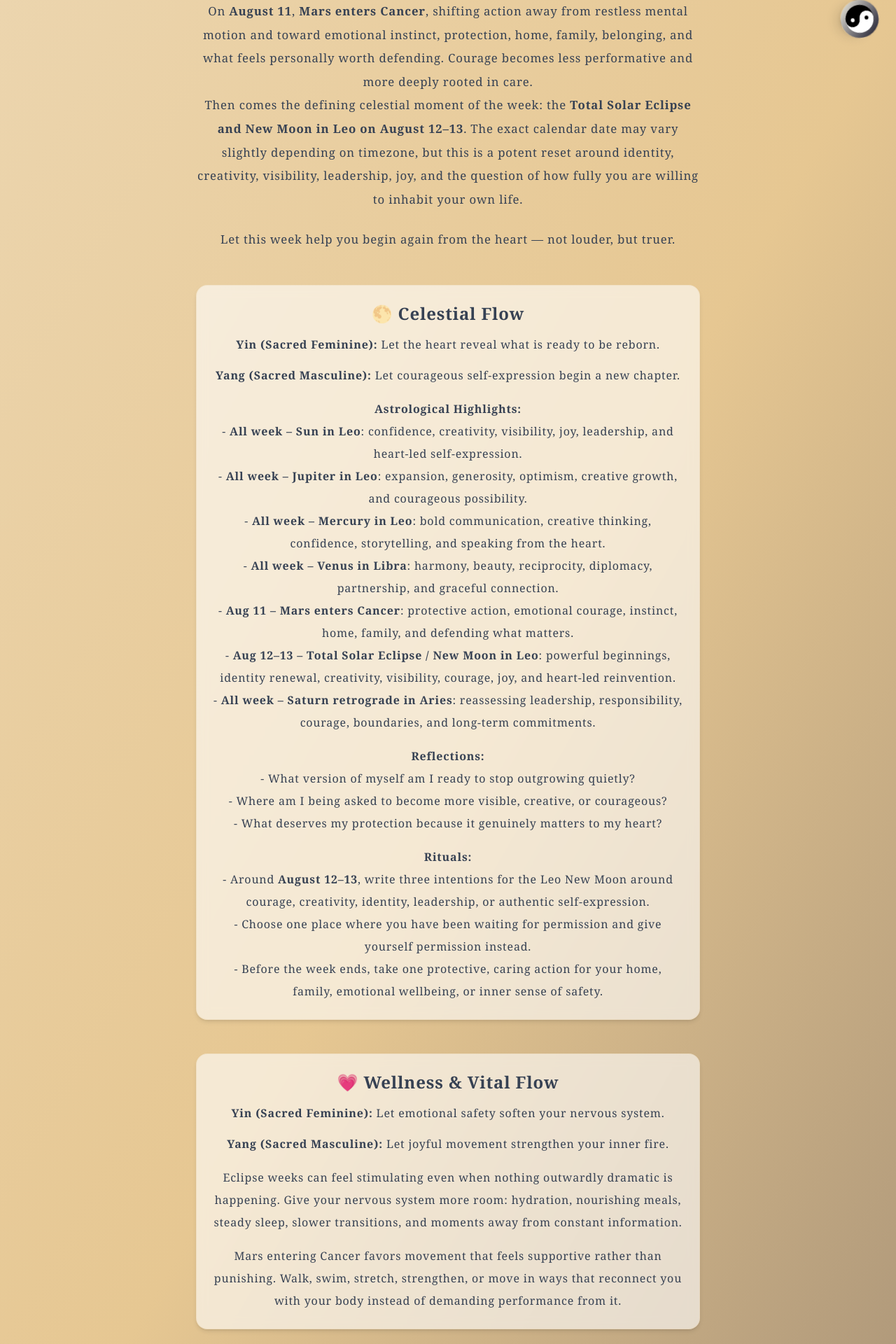
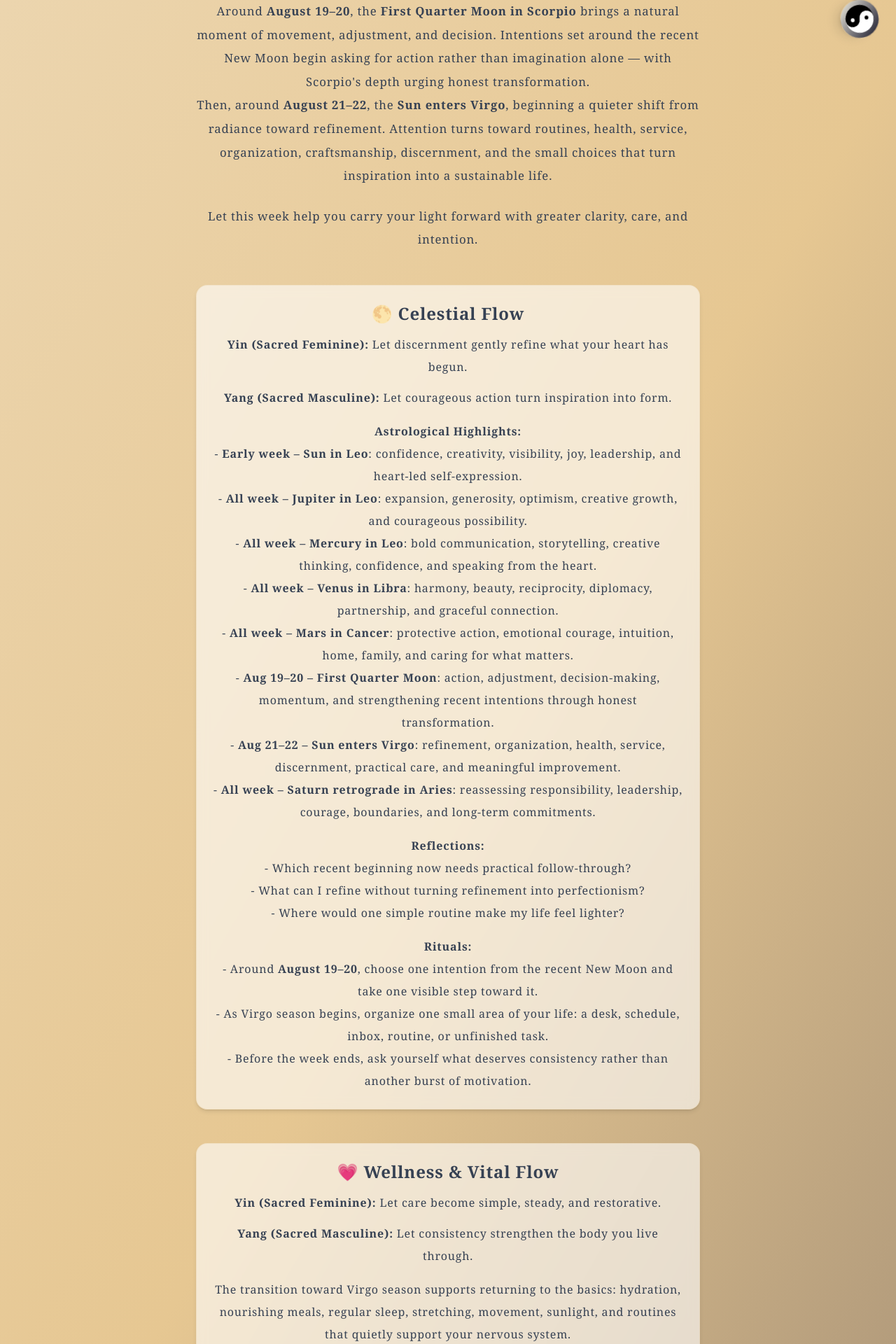
Before and after one commit to rajinipreethajohn/360-harmony-hub, a Next.js app: page /newsletter in a window 1280 px wide. Shown: the part 673-2593 px from the top of the page at 70% size. Built offline with nearby package versions, Linux system fonts and the light colour scheme.

Commit message:
'Aug 17-23'

```diff
--- a/app/newsletter/page.tsx
+++ b/app/newsletter/page.tsx
@@ -62,7 +62,7 @@ export default function NewsletterPage() {
         </h1>
 
         <h2 className="text-2xl font-serif text-gray-800 mb-1">
-          August 10 – August 16, 2026
+          August 17 – August 23, 2026
         </h2>
 
         <p className="italic text-sm text-gray-600 tracking-wide my-6">
@@ -73,8 +73,8 @@ export default function NewsletterPage() {
         <p className="italic text-lg text-gray-700">
           Theme:{" "}
           <b>
-            Radiant Beginnings and Emotional Courage — Leo Eclipse Renewal,
-            Cancer Action, and Heart-Led Becoming
+            Radiance Into Refinement — Leo Courage, Virgo Clarity, and Balanced
+            Forward Movement
           </b>
         </p>
       </motion.div>
@@ -95,30 +95,29 @@ export default function NewsletterPage() {
       >
         <div className="text-center max-w-3xl mx-auto leading-loose text-[1.05rem] font-serif text-gray-700 tracking-wider">
           <p className="mb-6">
-            This week carries powerful beginning energy beneath the radiant{" "}
-            <b>Sun in Leo</b>. With <b>Jupiter also in Leo</b>, themes of
-            courage, creativity, visibility, generosity, and authentic
-            self-expression continue to expand. And now <b>Mercury is in Leo</b>{" "}
-            too, giving thoughts and words more warmth, confidence, conviction,
-            and creative fire.
+            This week begins beneath the radiant confidence of <b>Leo season</b>
+            , with the <b>Sun, Mercury, and Jupiter in Leo</b> keeping
+            creativity, visibility, courage, expression, and heart-led
+            leadership brightly illuminated. The energy still encourages you to
+            take up space — but increasingly, the question becomes what you want
+            to do with that light.
             <br />
-            On <b>August 11</b>, <b>Mars enters Cancer</b>, shifting action away
-            from restless mental motion and toward emotional instinct,
-            protection, home, family, belonging, and what feels personally worth
-            defending. Courage becomes less performative and more deeply rooted
-            in care.
+            Around <b>August 19–20</b>, the <b>First Quarter Moon in Scorpio</b>{" "}
+            brings a natural moment of movement, adjustment, and decision.
+            Intentions set around the recent New Moon begin asking for action
+            rather than imagination alone — with Scorpio's depth urging honest
+            transformation.
             <br />
-            Then comes the defining celestial moment of the week: the{" "}
-            <b>Total Solar Eclipse and New Moon in Leo on August 12–13</b>. The
-            exact calendar date may vary slightly depending on timezone, but
-            this is a potent reset around identity, creativity, visibility,
-            leadership, joy, and the question of how fully you are willing to
-            inhabit your own life.
+            Then, around <b>August 21–22</b>, the <b>Sun enters Virgo</b>,
+            beginning a quieter shift from radiance toward refinement. Attention
+            turns toward routines, health, service, organization, craftsmanship,
+            discernment, and the small choices that turn inspiration into a
+            sustainable life.
           </p>
 
           <p>
-            Let this week help you begin again from the heart — not louder, but
-            truer.
+            Let this week help you carry your light forward with greater
+            clarity, care, and intention.
           </p>
         </div>
       </motion.div>
@@ -127,53 +126,54 @@ export default function NewsletterPage() {
       {[
         {
           title: "🌕 Celestial Flow",
-          yin: "Let the heart reveal what is ready to be reborn.",
-          yang: "Let courageous self-expression begin a new chapter.",
+          yin: "Let discernment gently refine what your heart has begun.",
+          yang: "Let courageous action turn inspiration into form.",
           content: (
             <>
               <p className="mt-4">
                 <b>Astrological Highlights:</b>
-                <br />- <b>All week – Sun in Leo</b>: confidence, creativity,
+                <br />- <b>Early week – Sun in Leo</b>: confidence, creativity,
                 visibility, joy, leadership, and heart-led self-expression.
                 <br />- <b>All week – Jupiter in Leo</b>: expansion, generosity,
                 optimism, creative growth, and courageous possibility.
                 <br />- <b>All week – Mercury in Leo</b>: bold communication,
-                creative thinking, confidence, storytelling, and speaking from
+                storytelling, creative thinking, confidence, and speaking from
                 the heart.
                 <br />- <b>All week – Venus in Libra</b>: harmony, beauty,
                 reciprocity, diplomacy, partnership, and graceful connection.
-                <br />- <b>Aug 11 – Mars enters Cancer</b>: protective action,
-                emotional courage, instinct, home, family, and defending what
+                <br />- <b>All week – Mars in Cancer</b>: protective action,
+                emotional courage, intuition, home, family, and caring for what
                 matters.
-                <br />- <b>Aug 12–13 – Total Solar Eclipse / New Moon in Leo</b>
-                : powerful beginnings, identity renewal, creativity, visibility,
-                courage, joy, and heart-led reinvention.
+                <br />- <b>Aug 19–20 – First Quarter Moon</b>: action,
+                adjustment, decision-making, momentum, and strengthening recent
+                intentions through honest transformation.
+                <br />- <b>Aug 21–22 – Sun enters Virgo</b>: refinement,
+                organization, health, service, discernment, practical care, and
+                meaningful improvement.
                 <br />- <b>All week – Saturn retrograde in Aries</b>:
-                reassessing leadership, responsibility, courage, boundaries, and
+                reassessing responsibility, leadership, courage, boundaries, and
                 long-term commitments.
               </p>
 
               <p className="mt-4">
                 <b>Reflections:</b>
                 <br />
-                - What version of myself am I ready to stop outgrowing quietly?
+                - Which recent beginning now needs practical follow-through?
                 <br />
-                - Where am I being asked to become more visible, creative, or
-                courageous?
-                <br />- What deserves my protection because it genuinely matters
-                to my heart?
+                - What can I refine without turning refinement into
+                perfectionism?
+                <br />- Where would one simple routine make my life feel
+                lighter?
               </p>
 
               <p className="mt-4">
                 <b>Rituals:</b>
-                <br />- Around <b>August 12–13</b>, write three intentions for
-                the Leo New Moon around courage, creativity, identity,
-                leadership, or authentic self-expression.
-                <br />- Choose one place where you have been waiting for
-                permission and give yourself permission instead.
-                <br />- Before the week ends, take one protective, caring action
-                for your home, family, emotional wellbeing, or inner sense of
-                safety.
+                <br />- Around <b>August 19–20</b>, choose one intention from
+                the recent New Moon and take one visible step toward it.
+                <br />- As Virgo season begins, organize one small area of your
+                life: a desk, schedule, inbox, routine, or unfinished task.
+                <br />- Before the week ends, ask yourself what deserves
+                consistency rather than another burst of motivation.
               </p>
             </>
           ),
@@ -181,22 +181,21 @@ export default function NewsletterPage() {
 
         {
           title: "💗 Wellness & Vital Flow",
-          yin: "Let emotional safety soften your nervous system.",
-          yang: "Let joyful movement strengthen your inner fire.",
+          yin: "Let care become simple, steady, and restorative.",
+          yang: "Let consistency strengthen the body you live through.",
           content: (
             <>
               <p className="mt-4">
-                Eclipse weeks can feel stimulating even when nothing outwardly
-                dramatic is happening. Give your nervous system more room:
-                hydration, nourishing meals, steady sleep, slower transitions,
-                and moments away from constant information.
+                The transition toward Virgo season supports returning to the
+                basics: hydration, nourishing meals, regular sleep, stretching,
+                movement, sunlight, and routines that quietly support your
+                nervous system.
               </p>
 
               <p className="mt-4">
-                Mars entering Cancer favors movement that feels supportive
-                rather than punishing. Walk, swim, stretch, strengthen, or move
-                in ways that reconnect you with your body instead of demanding
-                performance from it.
+                Mars in Cancer reminds you that wellness does not need to feel
+                aggressive. Choose movement that leaves you feeling stronger and
+                more supported rather than depleted.
               </p>
             </>
           ),
@@ -204,19 +203,20 @@ export default function NewsletterPage() {
 
         {
           title: "🌿 Rest & Renewal",
-          yin: "Let stillness make space for the new self emerging.",
-          yang: "Let rest protect the courage required for change.",
+          yin: "Let quiet order create more breathing room.",
+          yang: "Let rest protect the energy needed for meaningful action.",
           content: (
             <>
               <p className="mt-4">
-                A New Moon is a beginning hidden in darkness. You do not need to
-                know exactly what comes next. Allow some intentions to remain
-                private while they gather strength.
+                Leo season may have encouraged expression and expansion. Virgo
+                season begins asking what can be simplified. Reduce unnecessary
+                noise, unfinished obligations, and small sources of friction
+                where possible.
               </p>
 
               <p className="mt-4">
-                Before sleep, ask: &quot;Who am I becoming when I stop shaping
-                myself around other people&apos;s expectations?&quot;
+                Before sleep, ask: &quot;What small change would make tomorrow
+                feel more peaceful?&quot;
               </p>
             </>
           ),
@@ -224,22 +224,20 @@ export default function NewsletterPage() {
 
         {
           title: "✨ Abundance in Alignment",
-          yin: "Receive opportunities that recognize your authentic gifts.",
-          yang: "Let visibility meet courageous, meaningful action.",
+          yin: "Receive opportunities that honor both value and balance.",
+          yang: "Let craftsmanship turn possibility into sustainable growth.",
           content: (
             <>
               <p className="mt-4">
-                With the Sun, Mercury, and Jupiter emphasizing Leo, abundance
-                can grow through creativity, leadership, visibility,
-                communication, confidence, and sharing what makes your work
-                distinctly yours.
+                Jupiter in Leo continues to support growth through visibility,
+                creativity, generosity, leadership, and the confidence to share
+                what makes your work distinctive.
               </p>
 
               <p className="mt-4">
-                Venus in Libra reminds you that growth does not need to happen
-                alone. Collaboration, relationships, diplomacy, aesthetics, and
-                mutually beneficial partnerships can become powerful forms of
-                abundance.
+                Virgo season adds an important second half to that equation:
+                refine what you offer, improve the system behind it, and make
+                your gifts easier for others to understand, trust, and use.
               </p>
             </>
           ),
@@ -247,21 +245,21 @@ export default function NewsletterPage() {
 
         {
           title: "🧘 Stillness & Power",
-          yin: "Let your inner light exist before anyone sees it.",
-          yang: "Let courage give that light a place in the world.",
+          yin: "Let clarity emerge through gentle attention.",
+          yang: "Let discipline protect what your heart wants to build.",
           content: (
             <>
               <p className="mt-4">
-                Visualize yourself standing before a sunrise. The horizon is
-                still dark, but light is already forming beneath it. You do not
-                rush the dawn. You simply know that something new has begun.
+                Visualize a bright golden flame inside your chest becoming a
+                steady lantern. The light remains, but now it has structure,
+                direction, and purpose.
               </p>
 
               <p className="mt-4">
-                <b>Affirm:</b> I am ready to inhabit my life more fully.
+                <b>Affirm:</b> I honor my light by giving it steady form.
                 <br />
-                <b>Prompt:</b> What would I begin if I trusted that being fully
-                myself was already enough?
+                <b>Prompt:</b> What deserves my consistent attention instead of
+                occasional intensity?
               </p>
             </>
           ),
@@ -269,18 +267,18 @@ export default function NewsletterPage() {
 
         {
           title: "🌟 Sacred Affirmation",
-          yin: "Let becoming unfold without force.",
-          yang: "Let courage answer the life calling you forward.",
+          yin: "Let enoughness soften the need for perfection.",
+          yang: "Let devotion turn intention into progress.",
           content: (
             <>
               <p className="mt-4 italic">
-                &quot;I release the version of me built for approval and step
-                into the life that feels true.&quot;
+                &quot;I refine with care, act with purpose, and trust the power
+                of steady progress.&quot;
               </p>
 
               <p className="mt-4">
-                Repeat this affirmation when an old identity feels safer than
-                the new possibility asking you to grow.
+                Repeat this affirmation when improvement begins turning into
+                self-criticism.
               </p>
             </>
           ),
@@ -288,21 +286,21 @@ export default function NewsletterPage() {
 
         {
           title: "🔮 A Final Whisper",
-          yin: "Let the new beginning form quietly within.",
-          yang: "Let your heart become brave enough to live it.",
+          yin: "Let gentleness guide what needs adjusting.",
+          yang: "Let your light become useful, grounded, and real.",
           content: (
             <>
               <p className="mt-4 italic">
-                &quot;This week, I begin again — with greater truth, deeper
-                courage, and a heart willing to be seen.&quot;
+                &quot;This week, I carry my courage into the details and build
+                what matters one thoughtful step at a time.&quot;
               </p>
 
               <p className="mt-4">
-                Leo reminds you that radiance is not performance; it is the
-                courage to inhabit your own life. Cancer reminds you to protect
-                what matters. Libra reminds you that authentic connection leaves
-                room for both people to exist fully. Let this eclipse week open
-                a door toward a life that feels more unmistakably yours.
+                Leo reminds you to shine. Virgo reminds you to refine. Libra
+                reminds you to stay balanced, while Cancer reminds you to
+                protect what matters. Let this week become the bridge between
+                inspiration and embodiment — where what you believe in begins
+                taking practical form.
               </p>
             </>
           ),
```
